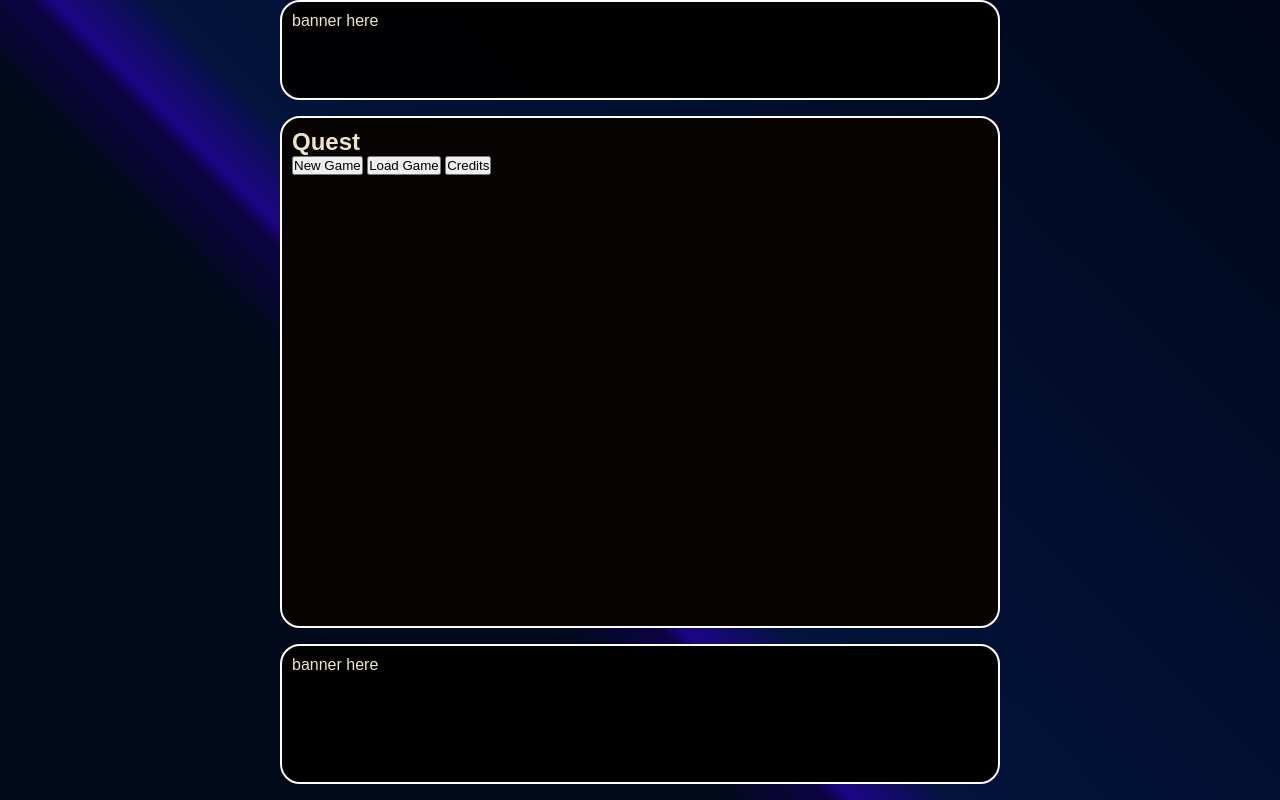
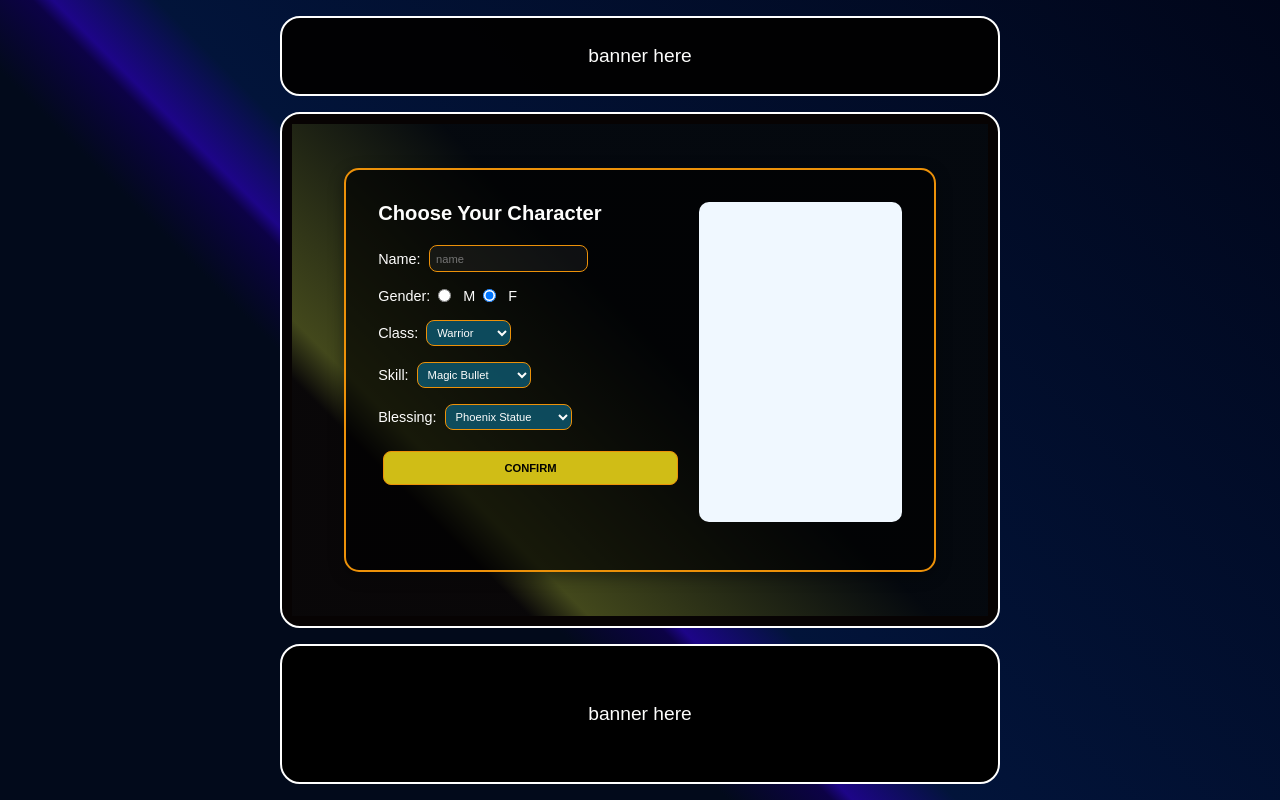
Before and after one commit to PaoloDno/JSRPG3, a website with bundled scripts: page index.html in a window 1280 px wide. Both pictures are taken after a click on the button "New Game". Built offline with nearby package versions, Linux system fonts and the light colour scheme.

Commit message:
char-create

```diff
--- /dev/null
+++ b/css/CharCreation.css
@@ -0,0 +1,135 @@
+#character-creation-screen {
+  display: flex;
+  position: relative;
+  background: linear-gradient(
+    45deg,
+    hsla(208, 28%, 12%, 0.151) 20%,
+    hsla(71, 79%, 63%, 0.297) 25%,
+    hsla(209, 88%, 6%, 0.45) 54%
+  );
+  width: 100%;
+  height: 100%;
+  justify-content: center;
+  align-items: center;
+}
+
+#characterForm {
+  display: grid;
+  grid-template-columns: 1fr 1fr; /* panel1 + panel2 */
+  background: rgba(0, 0, 0, 0.65);
+  padding: 2rem;
+  border-radius: 15px;
+  margin: 1rem;
+  border: 2px solid var(--mainCLR);
+  width: clamp(300px, 85%, 700px);
+  max-height: 90%;
+  color: var(--txtCLR);
+  box-shadow: 0 4px 15px rgba(0, 0, 0, 0.4);
+  gap: 1rem;
+  padding-bottom: 3rem;
+}
+
+/* Panel 1 - character details */
+#character-creation-panel1 {
+  display: grid;
+  grid-template-columns: 1fr; /* default: single column */
+  gap: 1rem;
+  width: 100%;
+  padding-bottom: 2rem;
+}
+
+#character-creation-panel1 h3 {
+  grid-column: 1 / -1; /* make title span full width */
+  margin-bottom: 0.25rem;
+}
+
+/* Panel 2 - image preview */
+#character-creation-panel2 {
+  display: flex;
+  align-items: center;
+  justify-content: center;
+  width: 100%;
+  min-width: 120px;
+}
+
+/* Labels */
+#characterForm label {
+  font-size: clamp(0.55rem, 0.5vw + 0.5rem, 1.2rem);
+}
+
+/* Inputs, selects, buttons */
+#characterForm input,
+#characterForm select,
+#characterForm button {
+  padding: 0.4rem;
+  border-radius: 8px;
+  border: 1px solid var(--mainCLR);
+  font-size: clamp(0.5rem, 0.5vw + 0.3rem, 1rem);
+  background: rgba(255, 255, 255, 0.05);
+  color: var(--txtCLR);
+}
+
+
+#characterForm select {
+  background-color: var(--btnCLR);
+  color: var(--txtCLR);
+  outline: none;
+  cursor: pointer;
+  padding: 5px 20px 5px 6px;
+  :hover {
+    background-color: var(--btn2CLR);
+    color: var(--txt2CLR);
+  }
+}
+
+#characterForm button {
+  padding: 10px 20px;
+  background-color: var(--btn2CLR);
+  font-weight: bolder;
+  color: var(--txt2CLR);
+  display: flex;
+  align-items: center;
+  text-align: center;
+  justify-content: center;
+}
+#characterForm button :hover {
+  padding: 10px 20px;
+  background-color: var(--btnCLR);
+  font-weight: bolder;
+  color: var(--txtCLR);
+  display: flex;
+  align-items: center;
+  text-align: center;
+  justify-content: center;
+  border-radius: 20px;
+}
+
+#characterForm input[type="radio"] {
+  width: auto;
+  font-size: clamp(0.5rem, 0.5vw + 0.5rem, 1rem);
+  margin-right: 0.25rem;
+}
+
+#characterForm .row {
+  display: flex;
+  flex-wrap: wrap;
+  align-items: center;
+  gap: 0.5rem;
+}
+
+/* Image box inside panel 2 */
+#img-creation {
+  display: flex;
+  width: 100%;
+  height: 100%;
+  background-color: aliceblue;
+  border-radius: 10px;
+  overflow: hidden;
+}
+
+/* Responsive adjustments */
+@media (min-width: 768px) {
+  #characterForm {
+    grid-template-columns: 1.5fr 1fr;
+  }
+}
--- /dev/null
+++ b/css/UI.css
@@ -0,0 +1,10 @@
+button {
+  display: flex;
+  min-width: 140px;
+  font-size: clamp(0.9rem, 0.5vw + 0.5rem, 1.2rem);
+  padding: 0.5rem 1rem;
+  margin: 5px;
+  background-color: var(--btnCLR);
+  color: var(--txtCLR);
+  cursor: pointer;
+}
--- a/css/main.css
+++ b/css/main.css
@@ -7,8 +7,10 @@
 :root {
   --mainCLR: hsl(36, 93%, 48%);
   --subCLR: hsl(15, 67%, 1%);
-  --btnCLR: #a87507;
-  --txtCLR: hsl(51, 50%, 85%);
+  --btnCLR: #0e5c74c7;
+  --btn2CLR: hsl(54, 81%, 45%);
+  --txtCLR: hsl(60, 14%, 99%);
+  --txt2CLR: hsl(60, 67%, 1%);
   --disCLR: hsl(0, 0%, 24%);
 }
 
@@ -17,7 +19,20 @@ body {
   color: var(--txtCLR);
 
   font-family: Arial, sans-serif;
+  font-size: clamp(0.9rem, 1vw + 0.5rem, 1.2rem);
   overflow: hidden; /* Prevents unnecessary scroll */
+}
+
+h1 {
+  font-size: clamp(1.25rem, 1.5vw + 1rem, 3rem); /* Big title */
+}
+
+h2 {
+  font-size: clamp(1rem, 1.5vw + 0.5rem, 2.2rem); /* Sub-title */
+}
+
+h3 {
+  font-size: clamp(0.75rem, 1.2vw + 0.3rem, 1.8rem); /* Section titles */
 }
 
 #App {
@@ -47,11 +62,12 @@ body {
 #top {
   position: relative;
   display: flex;
-  height: clamp(80px, 100px, 140px); /* min 100px, ideal 120px, max 200px */
+  height: clamp(80px, 10vh, 140px); /* min 100px, ideal 120px, max 200px */
   width: 85%;
   max-width: 720px;
   background: rgba(2, 0, 0, 0.95);
   margin-bottom: 1rem;
+  margin-top: 1rem;
 
   color: var(--txtCLR);
 }
@@ -91,7 +107,7 @@ body {
   }
 
   #top {
-    height: 15vh;
+    height: 10vh;
   }
 
   #content {
@@ -102,3 +118,27 @@ body {
     height: 25vh;
   }
 }
+
+
+.flex {
+  display: flex;
+}
+
+.column {
+  display: flex;
+  flex-direction: column;
+}
+.row {
+  display: flex;
+  flex-direction: row;
+}
+
+.center {
+  align-items: center;
+  justify-content: center;
+}
+
+.full {
+  height: 100%;
+  width: 100%;
+}
--- a/index.html
+++ b/index.html
@@ -1,11 +1,16 @@
 <!DOCTYPE html>
 <html lang="en">
   <head>
-  <meta charset="UTF-8">
-  <meta name="viewport" content="width=device-width, initial-scale=1.0">
+    <meta charset="UTF-8" />
+    <meta name="viewport" content="width=device-width, initial-scale=1.0" />
     <title>Document</title>
-  <link rel="stylesheet" href="/css/main.css">
-  <link href="https://fonts.googleapis.com/icon?family=Material+Icons" rel="stylesheet">
+    <link rel="stylesheet" href="/css/main.css" />
+    <link rel="stylesheet" href="/css/UI.css" />
+    <link rel="stylesheet" href="/css/CharCreation.css" />
+    <link
+      href="https://fonts.googleapis.com/icon?family=Material+Icons"
+      rel="stylesheet"
+    />
   </head>
   <body>
     <div id="App">
@@ -14,7 +19,7 @@
       </section>
       <section id="content">
         <span class="material-icons">home</span>
-      asdsaasdas
+
       </section>
       <section id="bottom">
         <span class="material-icons">home</span>
--- a/scripts/CharacterCreation.js
+++ b/scripts/CharacterCreation.js
@@ -0,0 +1,136 @@
+export function startNewGameScreen() {
+  document.getElementById("content").innerHTML = `
+    <div id="character-creation-screen">
+          <form id="characterForm">
+            <div id="character-creation-panel1">
+              <h3>Choose Your Character</h3>
+
+              <div class="row">
+                <label>Name:</label>
+                <input
+                  type="text"
+                  id="charName"
+                  placeholder="name"
+                  required
+                />
+              </div>
+
+              <div class="row">
+                <label>Gender:</label>
+                <input type="radio" id="male" name="gender" value="male" />
+                <label for="male">M</label>
+                <input
+                  type="radio"
+                  id="female"
+                  name="gender"
+                  value="female"
+                  checked
+                />
+                <label for="female">F</label>
+              </div>
+
+              <div class="row">
+                <label>Class:</label>
+                <select id="job">
+                  <option value="warrior" selected>Warrior</option>
+                  <option value="mage">Mage</option>
+                  <option value="rogue">Rogue</option>
+                  <option value="tank">Tank</option>
+                </select>
+              </div>
+
+              <div class="row">
+                <label>Skill:</label>
+                <select id="skill">
+                  <option value="magicBullet" selected>Magic Bullet</option>
+                  <option value="stealth">Stealth Slash</option>
+                  <option value="shieldBash">Shield Bash</option>
+                  <option value="chiBlast">Chi Blast</option>
+                  <option value="heal">Heal</option>
+                  <option value="quickSlash">Quick Slash</option>
+                </select>
+              </div>
+
+              <div class="row">
+                <label>Blessing:</label>
+                <select id="blessing">
+                  <option value="fire" selected>Phoenix Statue</option>
+                  <option value="aqua">Mermaid Statue</option>
+                  <option value="tera">Dryad Statue</option>
+                  <option value="wind">Griffon Statue</option>
+                </select>
+              </div>
+              <button type="button" id="confirm-character">CONFIRM</button>
+            </div>
+            <div id="character-creation-panel2">
+              <div id="img-creation"></div>
+              <div id="stat-display"></div>
+            </div>
+          </form>
+        </div>
+    `;
+
+    document.getElementById("characterForm").addEventListener("change", updateStatsDisplay);
+    document.getElementById("confirm-character").addEventListener("click", confirmCharacter);
+    document.querySelectorAll('input[name="gender"]').forEach(input => {
+        input.addEventListener("change", updateStatsDisplay);
+    });
+
+    updateStatsDisplay();
+}
+
+function updateStatsDisplay() {
+    const selectedGender = document.querySelector('input[name=gender]:checked')?.value;
+    const selectedClass = document.getElementById("job")?.value;
+    const selectedBlessing = document.getElementById("blessing")?.value;
+    const characterImageDiv = document.getElementById("img-creation");
+
+    console.log(selectedBlessing, selectedClass, selectedGender);
+}
+
+function confirmCharacter() {
+    const name = document.getElementById("charName").value.trim();
+    if (!name) return alert("Please enter a character name.");
+
+    const selectedGender = document.querySelector('input[name="gender"]:checked').value;
+    const selectedClass = document.getElementById("job").value;
+    const selectedBlessing = document.getElementById("blessing").value;
+    const selectedSkill = document.getElementById("skill").value;
+
+    const baseStats = { str: 50, mgk: 30, spd: 40, dex: 30, def: 40, res: 30, dur: 70 };
+    const blessedStats = applyBlessing(selectedBlessing, baseStats);
+    let attributes = StatCalc(blessedStats);
+    let passive = assignRandomPassive(selectedBlessing);
+
+    const newCharacter = {
+        name,
+        gender: selectedGender,
+        class: selectedClass,
+        blessing: selectedBlessing,
+        image: {
+            avatar: `../misc/character/avatar/${selectedGender}-${selectedClass}.png`,
+            image: `../misc/character/fullbody/${selectedGender}-${selectedClass}.png`,
+            image2: `../misc/character/alt/${selectedGender}-${selectedClass}.png`
+        }
+    };
+}
+
+function applyBlessing(blessing, stats) {
+    const statBless = {
+        fire: { str: 30, def: 10, spd: 10 },
+        aqua: { mgk: 20, dex: 20, res: 10 },
+        wind: { spd: 30, dex: 10, mgk: 10 },
+        tera: { def: 20, res: 20, dur: 20 }
+    };
+    Object.entries(statBless[blessing] || {}).forEach(([stat, value]) => stats[stat] += value);
+    return stats;
+}
+
+function StatCalc(stats) {
+    return { health: 50 + stats.dur * 10, mana: 50 + stats.mgk * 10, critDmg: 100 + stats.str * 0.5 };
+}
+
+function assignRandomPassive(blessing) {
+    const passivePool = { fire: ["Berserker", "Flame Aura"], aqua: ["Mana Overflow", "Ice Shield"] };
+    return passivePool[blessing]?.[Math.floor(Math.random() * passivePool[blessing].length)] || null;
+}
--- a/scripts/Render.js
+++ b/scripts/Render.js
@@ -2,4 +2,6 @@ import gameUI from "./UI.js";
 
 export default function renderUI () {
   gameUI.showTitleScreen();
+
+
 }
--- a/scripts/UI.js
+++ b/scripts/UI.js
@@ -1,3 +1,5 @@
+import { startNewGameScreen } from "./CharacterCreation.js";
+
 class GAMEUI {
   constructor() {
     this.top = document.getElementById("top");
@@ -11,20 +13,28 @@ class GAMEUI {
     this.top.innerHTML = this.bannerScreen();
     this.app.innerHTML = this.createTitleScreen();
     this.bot.innerHTML = this.bannerScreen();
+
+    const newGameBtn = document.getElementById("new-start-button");
+    if (newGameBtn) {
+      newGameBtn.addEventListener("click", () => {
+        console.log("New Game Started!");
+        startNewGameScreen();
+      });
+    }
   }
 
   bannerScreen() {
     return `
-      <div class="banner">banner here</div>
+      <div class="banner flex full center">banner here</div>
     `;
   }
 
   createTitleScreen() {
     return `
-      <div>
-        <h1>Quest</h1>
-        <div class="flex column">
-          <button>New Game</button>
+      <div class="full">
+        <div class="flex column center full">
+          <h1 class="flex center">Quest</h1>
+          <button id="new-start-button">New Game</button>
           <button>Load Game</button>
           <button>Credits</button>
         </div>
```
Lines whose indentation alone changed are shown as unchanged.
